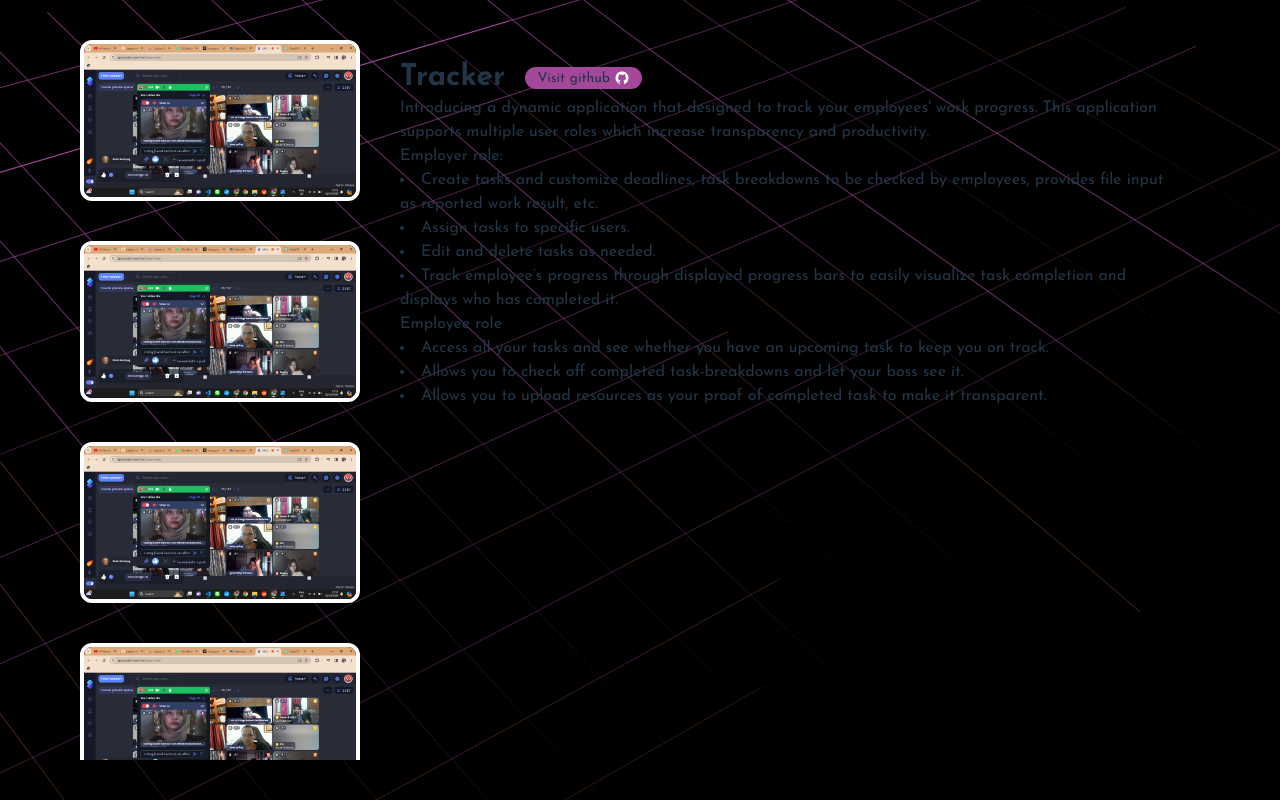
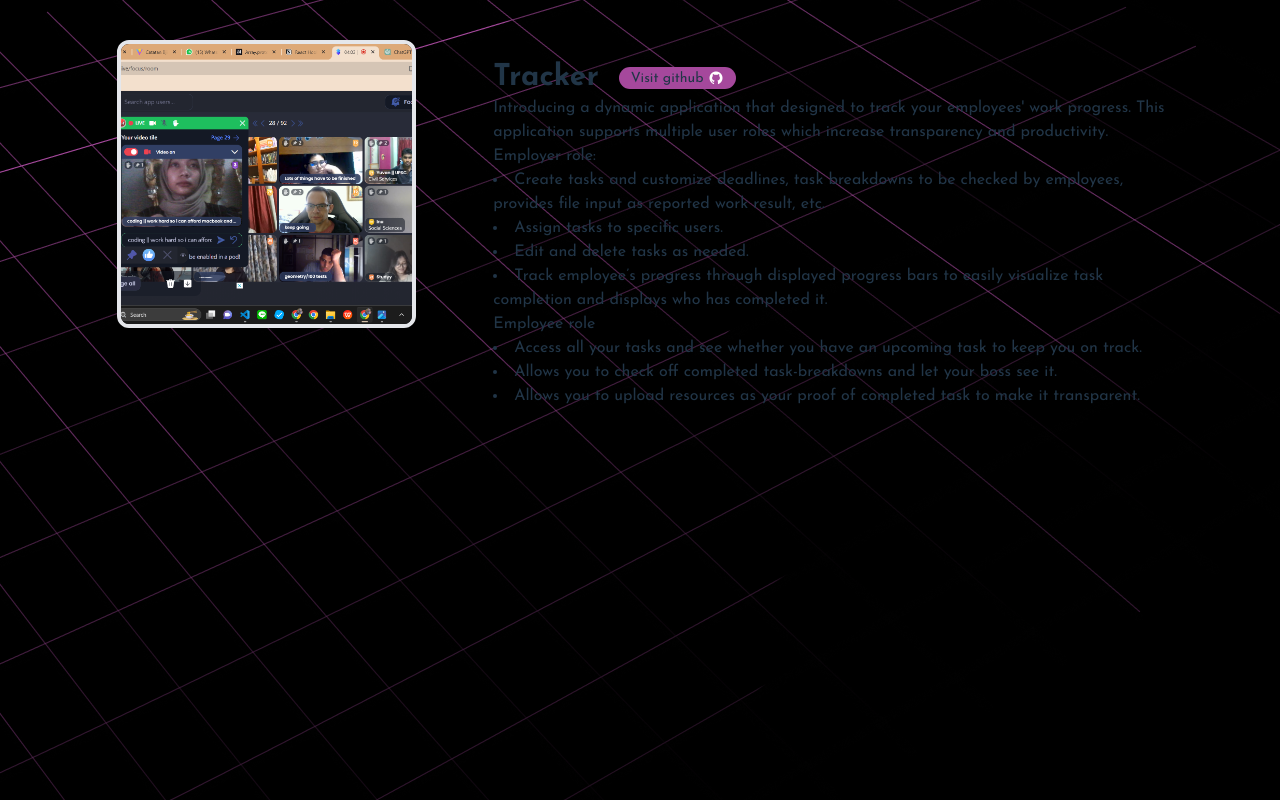
Before and after one commit to Millahh/portfolio-2024, a React (Vite) app: page / in a window 1280 px wide. Built offline with nearby package versions, Linux system fonts and the light colour scheme.

Commit message:
add hover effect

```diff
--- a/src/components/Projects.jsx
+++ b/src/components/Projects.jsx
@@ -8,16 +8,22 @@ const Projects = () => {
     return (
         <>
             <div className="projects py-10 px-20 min-w-full h-screen overflow-y-hidden flex flex-row">
-                <div className="basis-1/4 space-y-10 overflow-y-auto">
-                    <img src="./experiences/image.png" className="cover w-full border-4 border-white rounded-xl"/>
-                    <img src="./experiences/image.png" className="cover w-full border-4 border-white rounded-xl"/>
-                    <img src="./experiences/image.png" className="cover w-full border-4 border-white rounded-xl"/>
-                    <img src="./experiences/image.png" className="cover w-full border-4 border-white rounded-xl"/>
-                    <img src="./experiences/image.png" className="cover w-full border-4 border-white rounded-xl"/>
-                    <img src="./experiences/image.png" className="cover w-full border-4 border-white rounded-xl"/>
-                    <img src="./experiences/image.png" className="cover w-full border-4 border-white rounded-xl"/>
+                <div className=" basis-4/12 space-y-10 overflow-y-auto items-center">
+                    <div className="relative w-4/5 h-2/5 self-center mx-auto">
+                        <img src="./experiences/image.png" className=" object-cover w-full h-full border-4 rounded-xl absolute z-0 desc"/>
+                        <div className=" absolute z-1 bg-black bg-opacity-50 w-full h-full border-4 rounded-xl p-3 desc-hide">
+                            <div className="github bg-tertiary self-center px-2 text-md rounded-2xl align-middle inline-block">
+                                <p className="align-middle pt-[1.5px] text-[0.7rem]">2024 | Self-project</p>
+                            </div>
+                            <p className=" text-white font-semibold">Tracker</p>
+                            <p className=" text-white text-xs">Task progress tracking application that supports multi role login.</p>
+                            <div className="github bg-secondary self-center px-2 text-md rounded-2xl align-middle inline-block">
+                                <p className="align-middle pt-[1.5px] text-[0.7rem]">Laravel | Tailwind</p>
+                            </div>
+                        </div>
+                    </div>
                 </div>
-                <div className="basis-3/4 p-5 pl-10 overflow-y-auto">
+                <div className=" basis-4/6 p-5 pl-10 overflow-y-auto">
                     <div className="flex">
                         <p className="text-3xl font-bold mr-5">Tracker</p>
                         <div className="github bg-secondary self-center px-3 text-md rounded-xl flex align-middle">
--- a/src/index.css
+++ b/src/index.css
@@ -103,3 +103,11 @@ button:focus-visible {
 .hard-skills p{
   position:absolute;
 }
+
+.desc-hide {
+  display: none;
+}
+.desc:hover + .desc-hide, .desc-hide:hover {
+  display: block;
+  scale: 1.2;
+}
--- a/tailwind.config.js
+++ b/tailwind.config.js
@@ -10,7 +10,7 @@ export default {
       colors: {
         primary: "#E661D9",
         secondary: "#A5489C",
-        tertiary: "#151030",
+        tertiary: "#454545",
         "black-100": "#100d25",
         "black-200": "#090325",
         "white-100": "#f3f3f3",
```
